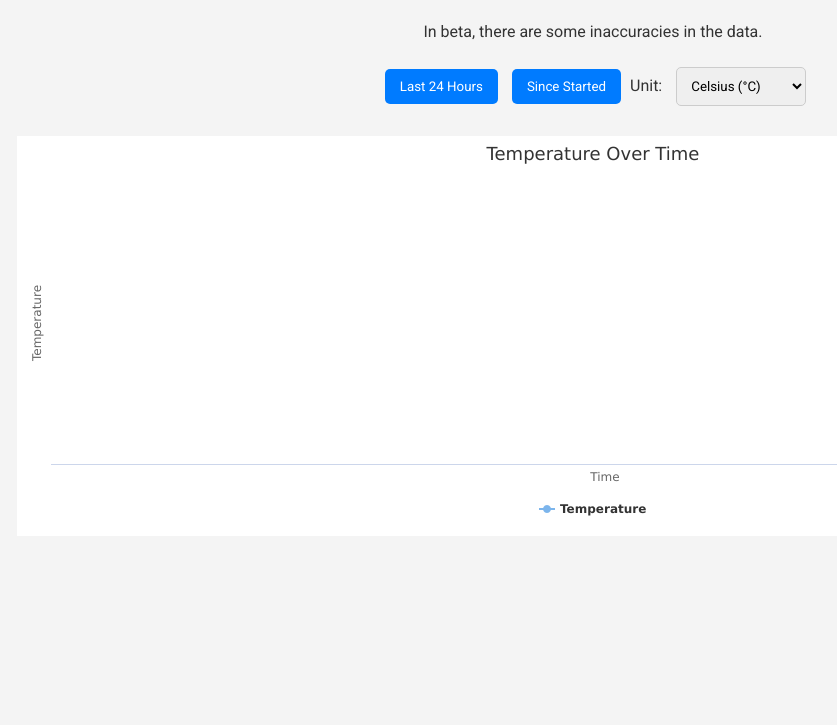
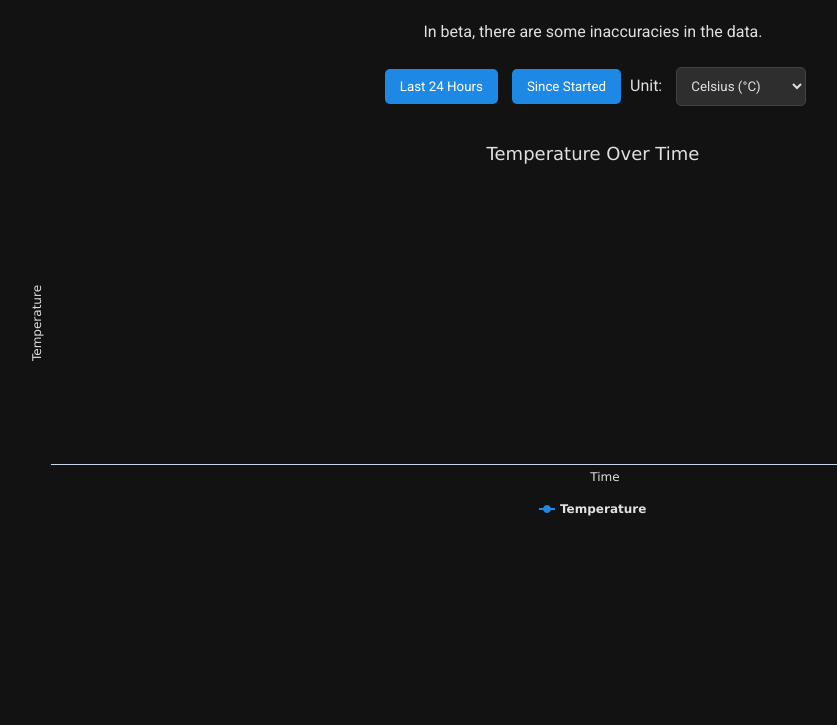
Before and after one commit to TempTimeline/TempTimeline.github.io, a plain HTML site: page index.html in a window 1280 px wide. Shown: the part 75-800 px from the top of the page, without its empty margins (47-884 px from the left). Drawn offline with nearby package versions, Linux system fonts and the light colour scheme; no server answers.

Commit message:
Update index.html

```diff
--- a/index.html
+++ b/index.html
@@ -10,8 +10,8 @@
   <style>
     body {
       font-family: 'Roboto', Arial, sans-serif;
-      background-color: #f4f4f4;
-      color: #333;
+      background-color: #121212;
+      color: #e0e0e0;
       margin: 0;
       padding: 0;
       display: flex;
@@ -32,24 +32,36 @@
     button {
       padding: 10px 15px;
       margin: 0 5px;
-      background-color: #007BFF;
-      color: white;
+      background-color: #1e88e5;
+      color: #ffffff;
       border: none;
       border-radius: 5px;
       cursor: pointer;
       font-family: 'Roboto', Arial, sans-serif;
+      transition: background-color 0.3s ease;
     }
 
     button:hover {
-      background-color: #0056b3;
+      background-color: #1565c0;
     }
 
     select {
       padding: 10px;
       margin-left: 10px;
       border-radius: 5px;
-      border: 1px solid #ccc;
+      border: 1px solid #424242;
+      background-color: #2e2e2e;
+      color: #e0e0e0;
       font-family: 'Roboto', Arial, sans-serif;
+    }
+
+    select option {
+      background-color: #2e2e2e;
+      color: #e0e0e0;
+    }
+
+    h1, p {
+      text-align: center;
     }
 
     #loading-screen {
@@ -58,8 +70,8 @@
       left: 0;
       width: 100%;
       height: 100%;
-      background-color: rgba(0, 0, 0, 0.7);
-      color: white;
+      background-color: rgba(0, 0, 0, 0.8);
+      color: #e0e0e0;
       display: flex;
       justify-content: center;
       align-items: center;
@@ -72,7 +84,7 @@
 </head>
 
 <body>
-  <div id="loading-screen">Loading data... (api data might take 1 minute if unloaded for over 15 minutes)</div>
+  <div id="loading-screen">Loading data... (API data might take 1 minute if unloaded for over 15 minutes)</div>
   <h1>Temperature Chart</h1>
   <p>In beta, there are some inaccuracies in the data.</p>
   <div class="controls">
@@ -107,20 +119,45 @@
     function initializeChart() {
       chart = Highcharts.chart('chart-container', {
         chart: {
-          type: 'line'
+          type: 'line',
+          backgroundColor: '#121212'
         },
         title: {
-          text: 'Temperature Over Time'
+          text: 'Temperature Over Time',
+          style: {
+            color: '#e0e0e0'
+          }
         },
         xAxis: {
           type: 'datetime',
           title: {
-            text: 'Time'
+            text: 'Time',
+            style: {
+              color: '#e0e0e0'
+            }
+          },
+          labels: {
+            style: {
+              color: '#e0e0e0'
+            }
           }
         },
         yAxis: {
           title: {
-            text: 'Temperature'
+            text: 'Temperature',
+            style: {
+              color: '#e0e0e0'
+            }
+          },
+          labels: {
+            style: {
+              color: '#e0e0e0'
+            }
+          }
+        },
+        legend: {
+          itemStyle: {
+            color: '#e0e0e0'
           }
         },
         credits: {
@@ -128,7 +165,8 @@
         },
         series: [{
           name: 'Temperature',
-          data: []
+          data: [],
+          color: '#1e88e5'
         }]
       });
     }
```
